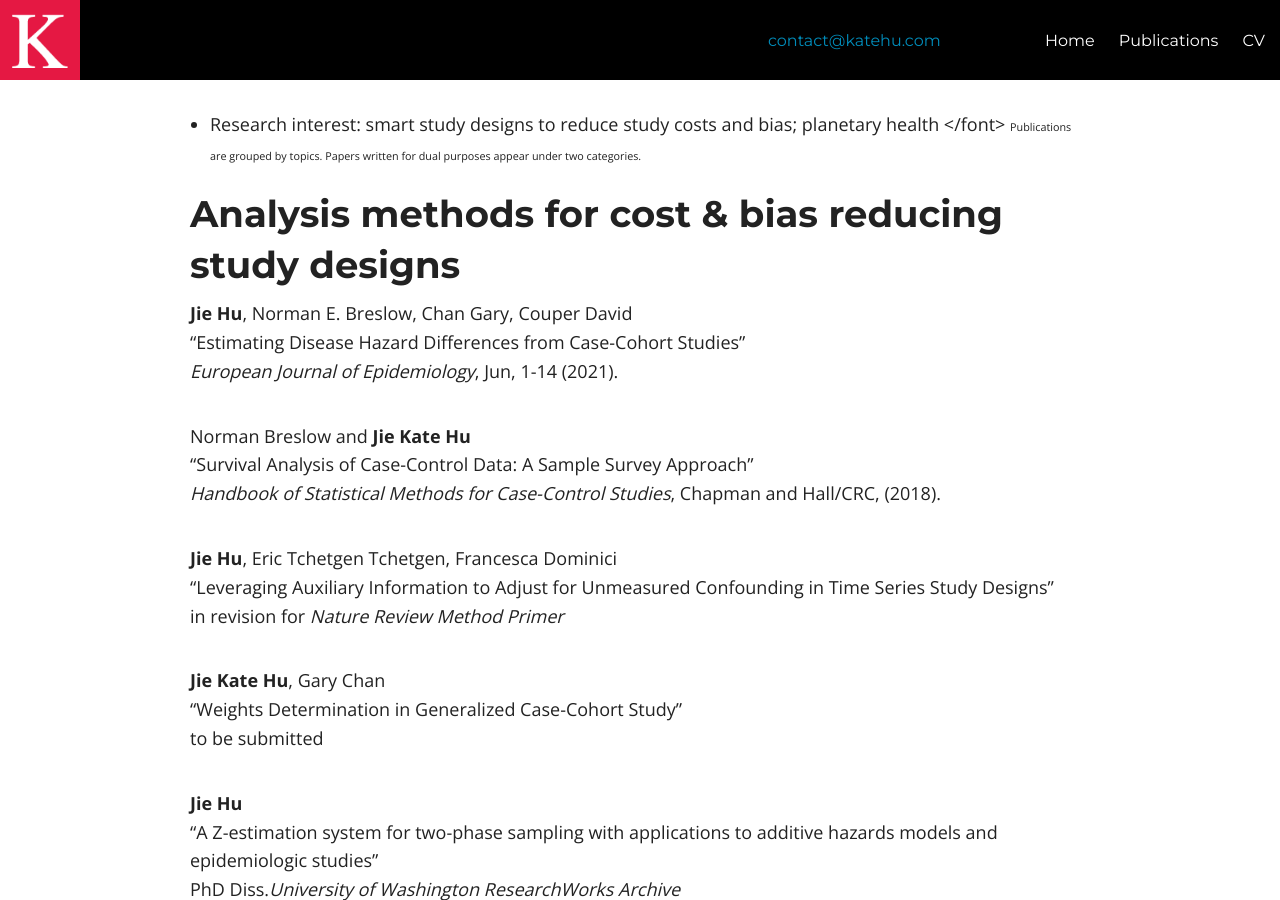
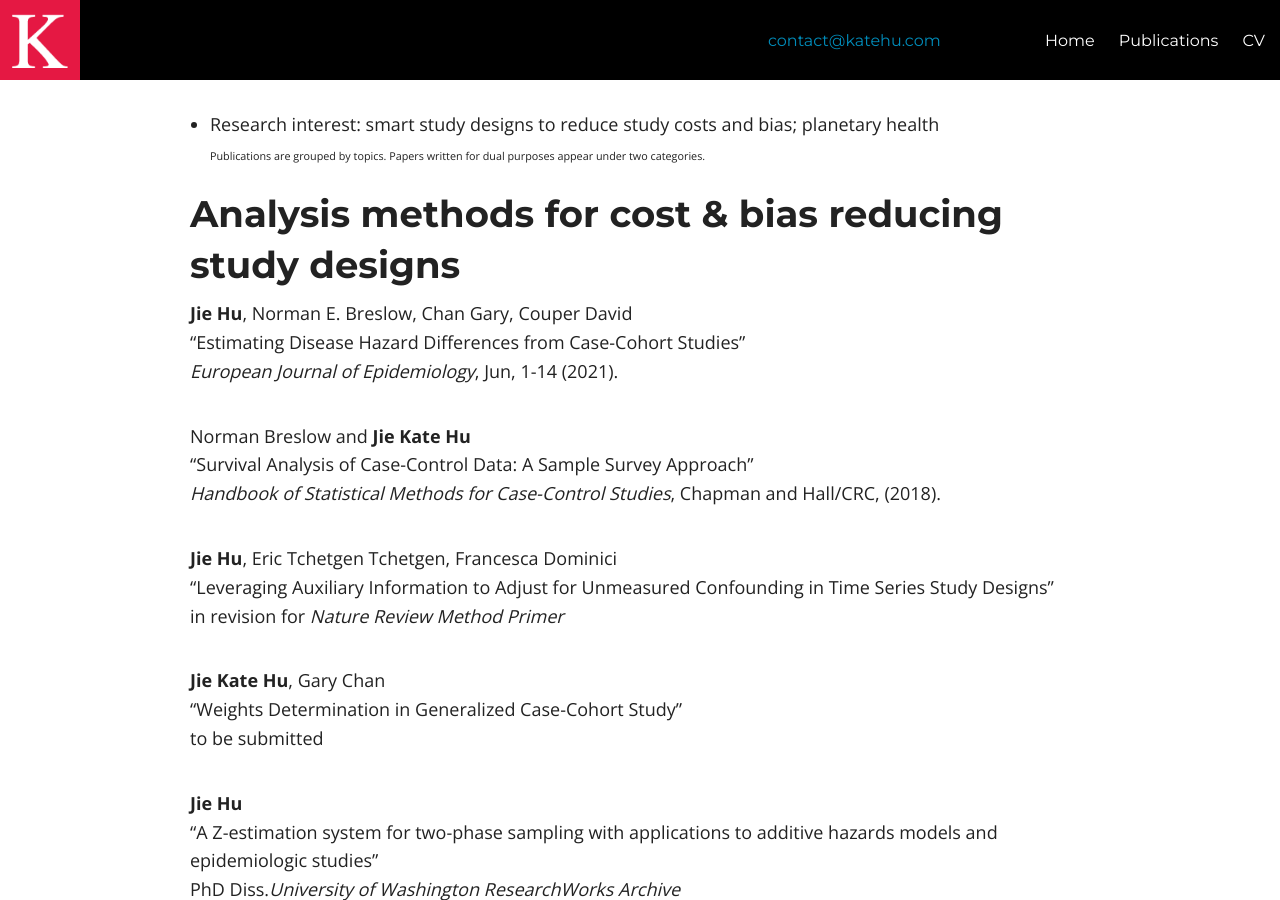
Before and after one commit to katehu/katehu.github.io, a Jekyll site: the page built from publications.md, in a window 1280 px wide and 900 px high. Built offline with Jekyll 4.4.1, drawn with Linux system fonts in a browser that asks for light colours; nearby versions of some CDN libraries.

Commit message:
Update publications.md

```diff
--- a/publications.md
+++ b/publications.md
@@ -4,7 +4,7 @@ permalink: /publications/index.html
 title: Publications
 ---
 
-- Research interest: smart study designs to reduce study costs and bias; planetary health </font>
+- Research interest: smart study designs to reduce study costs and bias; planetary health <br/>
 <small> Publications are grouped by topics. Papers written for dual purposes appear under two categories.<small>
 
 
```
